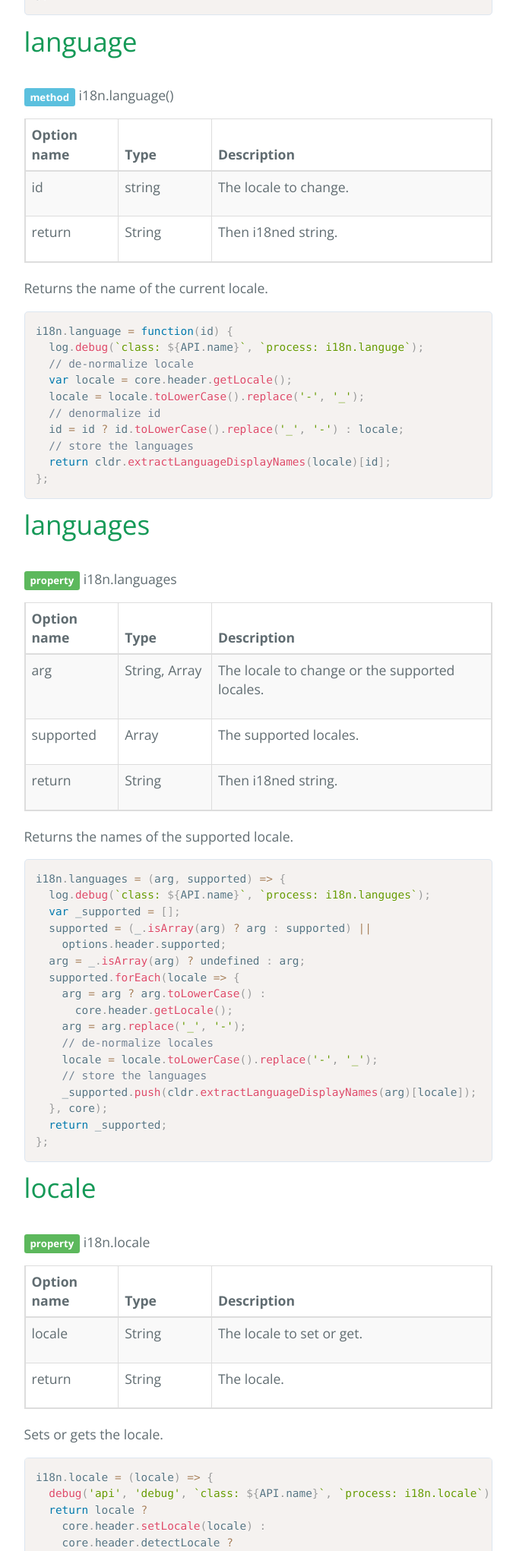
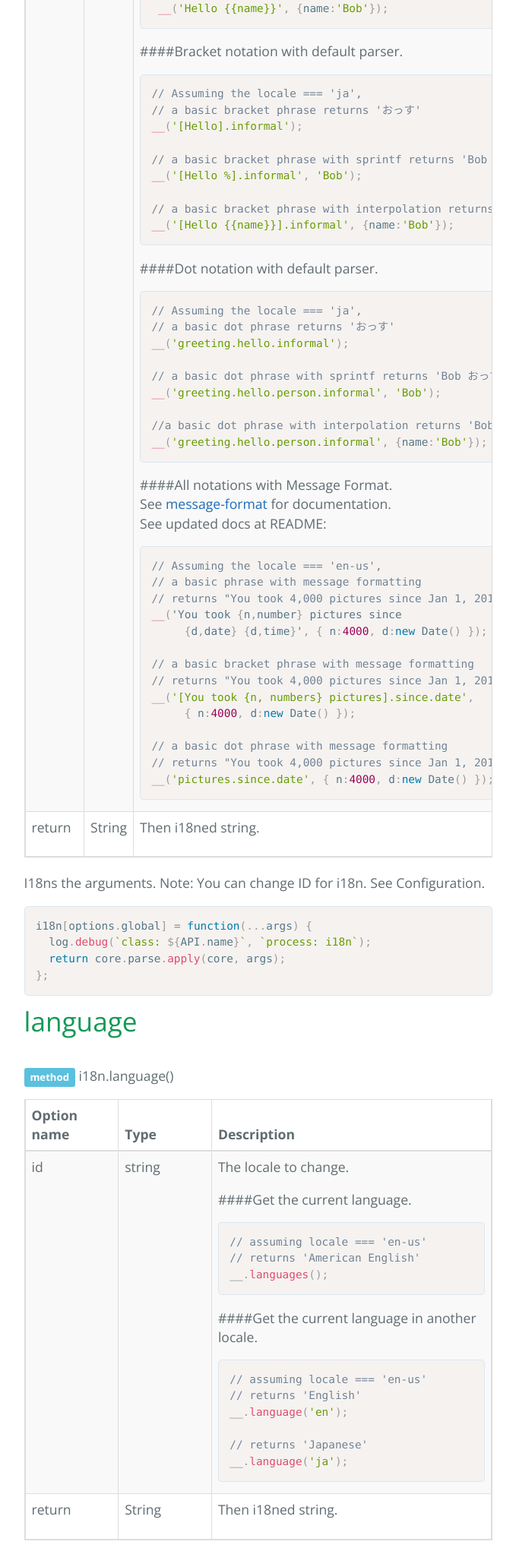
Before and after one commit to gengojs/gengojs-default-api, a plain HTML site: page index.js.html in a window 1280 px wide. Shown: the part 1489-3531 px from the top of the page at 76% size, without its empty margins (408-1087 px from the left). Drawn offline with nearby package versions, Linux system fonts and the light colour scheme.

Commit message:
Update 2015-10-02T17:44:01.689Z

```diff
--- a/index.js.html
+++ b/index.js.html
@@ -84,7 +84,53 @@
               <tr>
                 <td>arg</td>
                 <td></td>
-                <td><p>The arguments to internationalize.</p></td>
+                <td><p>The arguments to internationalize. </p><p>####Phrase notation with default parser.</p><pre><code class="lang-javascript">// Assuming the locale === &#39;ja&#39;,
+// a basic phrase returns &#39;こんにちは&#39;
+__(&#39;Hello&#39;);
+
+// a basic phrase with sprintf returns &#39;Bob こんにちは&#39;
+__(&#39;Hello %s&#39;, &#39;Bob&#39;);
+
+// a basic phrase with interpolation returns &#39;Bob こんにちは&#39;
+ __(&#39;Hello {{name}}&#39;, {name:&#39;Bob&#39;});
+</code></pre>
+<p>####Bracket notation with default parser.</p><pre><code class="lang-javascript">// Assuming the locale === &#39;ja&#39;,
+// a basic bracket phrase returns &#39;おっす&#39;
+__(&#39;[Hello].informal&#39;);
+
+// a basic bracket phrase with sprintf returns &#39;Bob おっす&#39;
+__(&#39;[Hello %].informal&#39;, &#39;Bob&#39;);
+
+// a basic bracket phrase with interpolation returns &#39;Bob おっす&#39;
+__(&#39;[Hello {{name}}].informal&#39;, {name:&#39;Bob&#39;});
+</code></pre>
+<p>####Dot notation with default parser.</p><pre><code class="lang-javascript">// Assuming the locale === &#39;ja&#39;,
+// a basic dot phrase returns &#39;おっす&#39;
+__(&#39;greeting.hello.informal&#39;);
+
+// a basic dot phrase with sprintf returns &#39;Bob おっす&#39;
+__(&#39;greeting.hello.person.informal&#39;, &#39;Bob&#39;);
+
+//a basic dot phrase with interpolation returns &#39;Bob おっす&#39;
+__(&#39;greeting.hello.person.informal&#39;, {name:&#39;Bob&#39;});
+</code></pre>
+<p>####All notations with Message Format.<br /> See <a href="https://github.com/thetalecrafter/
+     message-format">message-format</a> for documentation.<br />See updated docs at README:</p><pre><code class="lang-javascript">// Assuming the locale === &#39;en-us&#39;,
+// a basic phrase with message formatting
+// returns &quot;You took 4,000 pictures since Jan 1, 2015 9:33:04 AM&quot;
+__(&#39;You took {n,number} pictures since
+     {d,date} {d,time}&#39;, { n:4000, d:new Date() });
+
+// a basic bracket phrase with message formatting
+// returns &quot;You took 4,000 pictures since Jan 1, 2015 9:33:04 AM&quot;
+__(&#39;[You took {n, numbers} pictures].since.date&#39;,
+     { n:4000, d:new Date() });
+
+// a basic dot phrase with message formatting
+// returns &quot;You took 4,000 pictures since Jan 1, 2015 9:33:04 AM&quot;
+__(&#39;pictures.since.date&#39;, { n:4000, d:new Date() });
+</code></pre>
+</td>
               </tr>
               <tr>
                 <td>return</td>
@@ -117,7 +163,18 @@
               <tr>
                 <td>id</td>
                 <td>string</td>
-                <td><p>The locale to change.</p></td>
+                <td><p>The locale to change. </p><p>####Get the current language.</p><pre><code class="lang-javascript">// assuming locale === &#39;en-us&#39;
+// returns &#39;American English&#39;
+__.languages();
+</code></pre>
+<p>####Get the current language in another locale. </p><pre><code class="lang-javascript">// assuming locale === &#39;en-us&#39;
+// returns &#39;English&#39;
+__.language(&#39;en&#39;);
+
+// returns &#39;Japanese&#39;
+__.language(&#39;ja&#39;);
+</code></pre>
+</td>
               </tr>
               <tr>
                 <td>return</td>
@@ -161,7 +218,23 @@
               <tr>
                 <td>supported</td>
                 <td>Array</td>
-                <td><p>The supported locales.</p></td>
+                <td><p>The supported locales. </p><p>####Get the supported languages.</p><pre><code class="lang-javascript">// Assuming locale === &#39;en-us&#39;
+// returns [&#39;American English&#39;, &#39;Japanese&#39;]
+__.lanugages();
+</code></pre>
+<p>####Get the current languages in another locale. </p><pre><code class="lang-javascript">// Assuming locale === &#39;en-us&#39;
+// returns [&#39;アメリカ英語&#39;, &#39;日本語&#39;]
+__.languages(&#39;ja&#39;);
+</code></pre>
+<p>####Override the supported locales.</p><pre><code class="lang-javascript">// Assuming locale === &#39;en-us&#39;
+// returns [&#39;English&#39;, &#39;Japanese&#39;]
+__.languages([&#39;en&#39;, &#39;ja&#39;]);
+</code></pre>
+<p>####Override the supported locales<br />         and get the languages in another locale.</p><pre><code class="lang-javascript">// Assuming locale === &#39;en-us&#39;
+// returns [&#39;英語&#39;, &#39;日本語&#39;]
+__.languages(&#39;ja&#39;, [&#39;en&#39;, &#39;ja&#39;]);
+</code></pre>
+</td>
               </tr>
               <tr>
                 <td>return</td>
@@ -207,7 +280,15 @@
               <tr>
                 <td>locale</td>
                 <td>String</td>
-                <td><p>The locale to set or get.</p></td>
+                <td><p>The locale to set or get. </p><p>####Get the current locale.</p><pre><code class="lang-javascript">// Assuming locale === &#39;en-us&#39;
+// returns &#39;en-us&#39;
+__.locale()
+</code></pre>
+<p>####Set the locale.</p><pre><code class="lang-javascript">// Asumming locale === &#39;en-us&#39;
+// sets and returns &#39;ja&#39;
+__.locale(&#39;ja&#39;)
+</code></pre>
+</td>
               </tr>
               <tr>
                 <td>return</td>
@@ -218,7 +299,7 @@
           </table>
           <div class="description"><p>Sets or gets the locale.</p></div>
           <pre><code class="language-javascript">i18n.locale = (locale) =&gt; {
-  debug('api', 'debug', `class: ${API.name}`, `process: i18n.locale`);
+  log.debug(`class: ${API.name}`, `process: i18n.locale`);
   return locale ?
     core.header.setLocale(locale) :
     core.header.detectLocale ?
```
Also changed, not shown: index.html (+33 -13 lines).
